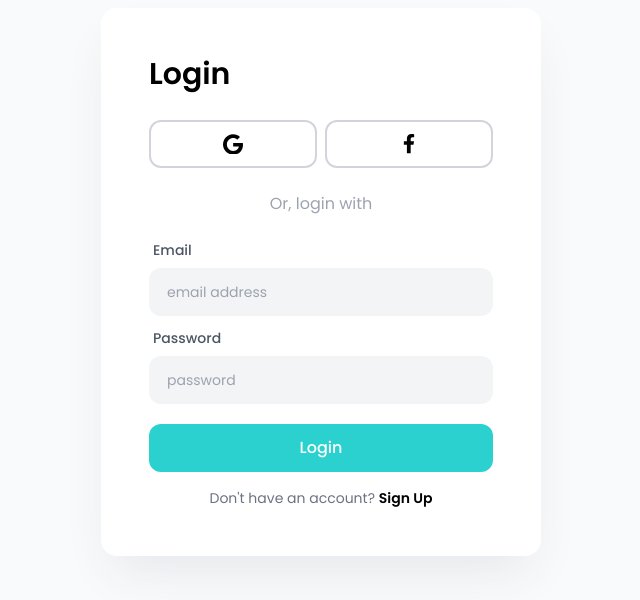
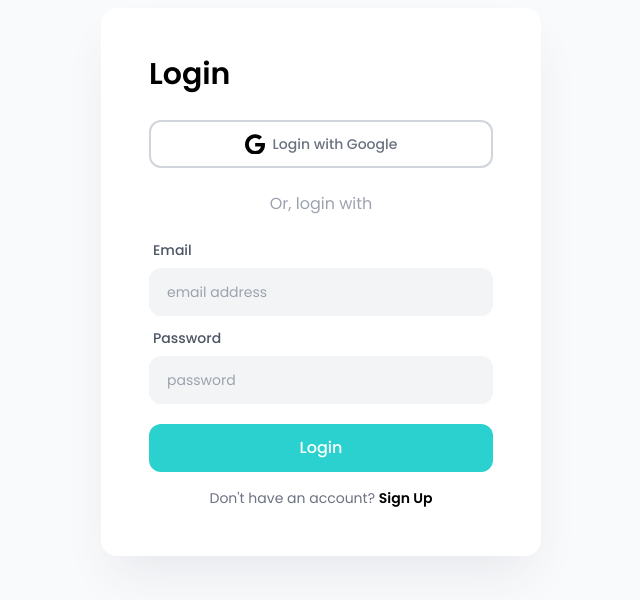
Before and after one commit to arshGoyalDev/url-shortner, a React (Create React App) app: page /login in a window 1280 px wide. Shown: the part 118-718 px from the top of the page, without its empty margins (319-959 px from the left). Built offline with nearby package versions, Linux system fonts and the light colour scheme.

Commit message:
remove: option to auth with facebook

```diff
--- a/src/pages/login.js
+++ b/src/pages/login.js
@@ -75,23 +75,14 @@ const Login = () => {
       <div className="py-10 sm:py-12 px-5 sm:px-12 w-[90%] max-w-[440px] sm:shadow-2xl sm:bg-white sm:shadow-gray-200 sm:rounded-2xl">
         <h2 className="text-3xl font-semibold">Login</h2>
 
-        <div className="flex items-center gap-2 mt-7">
-          <button className="grid place-items-center py-3 px-8 font-medium w-full rounded-xl border-2 border-solid border-gray-300 text-gray-500 transition-all">
+        <button className="flex justify-center items-center gap-2 py-3 px-8 mt-7 font-medium w-full rounded-xl border-2 border-solid border-gray-300 text-gray-500 transition-all">
           <div className="w-5">
             <svg xmlns="http://www.w3.org/2000/svg" viewBox="0 0 488 512">
               <path d="M488 261.8C488 403.3 391.1 504 248 504 110.8 504 0 393.2 0 256S110.8 8 248 8c66.8 0 123 24.5 166.3 64.9l-67.5 64.9C258.5 52.6 94.3 116.6 94.3 256c0 86.5 69.1 156.6 153.7 156.6 98.2 0 135-70.4 140.8-106.9H248v-85.3h236.1c2.3 12.7 3.9 24.9 3.9 41.4z" />
             </svg>
           </div>
+          <span className="text-sm">Login with Google</span>
         </button>
-
-          <button className="grid place-items-center py-3 px-8 font-medium w-full rounded-xl border-2 border-solid border-gray-300 text-gray-500 transition-all">
-            <div className="w-3">
-              <svg xmlns="http://www.w3.org/2000/svg" viewBox="0 0 320 512">
-                <path d="M279.14 288l14.22-92.66h-88.91v-60.13c0-25.35 12.42-50.06 52.24-50.06h40.42V6.26S260.43 0 225.36 0c-73.22 0-121.08 44.38-121.08 124.72v70.62H22.89V288h81.39v224h100.17V288z" />
-              </svg>
-            </div>
-          </button>
-        </div>
 
         <span className="my-6 block text-center text-gray-400">
           Or, login with
@@ -149,7 +140,7 @@ const Login = () => {
             </div>
           </div>
 
-          <button className="mt-5 py-3 px-8 text-white font-medium bg-[#2bd1cf] w-full lg:hover:bg-opacity-30 rounded-xl transition-all">
+          <button className="mt-5 py-3 px-8 text-white font-medium bg-[#2bd1cf] w-full lg:hover:bg-opacity-60 rounded-xl transition-all">
             Login
           </button>
         </form>
--- a/src/pages/sign-up.js
+++ b/src/pages/sign-up.js
@@ -11,11 +11,7 @@ const SignUp = () => {
   const [username, setUsername] = useState("");
   const [email, setEmail] = useState("");
   const [password, setPassword] = useState("");
-  const [error, setError] = useState({
-    username: false,
-    email: false,
-    password: false,
-  });
+  const [error, setError] = useState({});
   const navigate = useNavigate();
 
   const createUser = async (e) => {
@@ -52,12 +48,7 @@ const SignUp = () => {
     try {
       const user = await createUserWithEmailAndPassword(auth, email, password);
 
-      setError({
-        username: false,
-        email: false,
-        password: false,
-      });
-
+      setError({});
       navigate("/");
     } catch (error) {
       if (error.message.toLowerCase().includes("email")) {
@@ -85,23 +76,15 @@ const SignUp = () => {
       <div className="py-10 sm:py-12 px-5 sm:px-12 w-[90%] max-w-[440px] sm:shadow-2xl sm:bg-white sm:shadow-gray-200 sm:rounded-2xl">
         <h2 className="text-3xl font-semibold">Sign Up</h2>
 
-        <div className="flex items-center gap-2 mt-7">
-          <button className="grid place-items-center py-3 px-8 font-medium w-full rounded-xl border-2 border-solid border-gray-300 text-gray-500 transition-all">
+          <button className="flex justify-center items-center gap-3 py-3 px-8 mt-7 font-medium w-full rounded-xl border-2 border-solid border-gray-300 text-gray-500 transition-all">
             <div className="w-5">
               <svg xmlns="http://www.w3.org/2000/svg" viewBox="0 0 488 512">
                 <path d="M488 261.8C488 403.3 391.1 504 248 504 110.8 504 0 393.2 0 256S110.8 8 248 8c66.8 0 123 24.5 166.3 64.9l-67.5 64.9C258.5 52.6 94.3 116.6 94.3 256c0 86.5 69.1 156.6 153.7 156.6 98.2 0 135-70.4 140.8-106.9H248v-85.3h236.1c2.3 12.7 3.9 24.9 3.9 41.4z" />
               </svg>
             </div>
+            <span className="text-sm">Sign Up with Google</span>
           </button>
 
-          <button className="grid place-items-center py-3 px-8 font-medium w-full rounded-xl border-2 border-solid border-gray-300 text-gray-500 transition-all">
-            <div className="w-3">
-              <svg xmlns="http://www.w3.org/2000/svg" viewBox="0 0 320 512">
-                <path d="M279.14 288l14.22-92.66h-88.91v-60.13c0-25.35 12.42-50.06 52.24-50.06h40.42V6.26S260.43 0 225.36 0c-73.22 0-121.08 44.38-121.08 124.72v70.62H22.89V288h81.39v224h100.17V288z" />
-              </svg>
-            </div>
-          </button>
-        </div>
 
         <span className="my-6 block text-center text-gray-400">
           Or, sign up with
@@ -183,7 +166,7 @@ const SignUp = () => {
             </div>
           </div>
 
-          <button className="mt-5 py-3 px-8 text-white font-medium bg-[#2bd1cf] w-full lg:hover:bg-opacity-30 rounded-xl transition-all">
+          <button className="mt-5 py-3 px-8 text-white font-medium bg-[#2bd1cf] w-full lg:hover:bg-opacity-60 rounded-xl transition-all">
             Create Account
           </button>
         </form>
```
Lines whose indentation alone changed are shown as unchanged.
